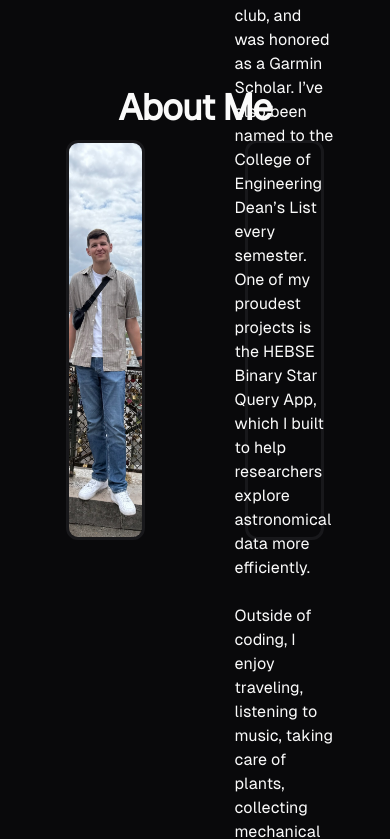
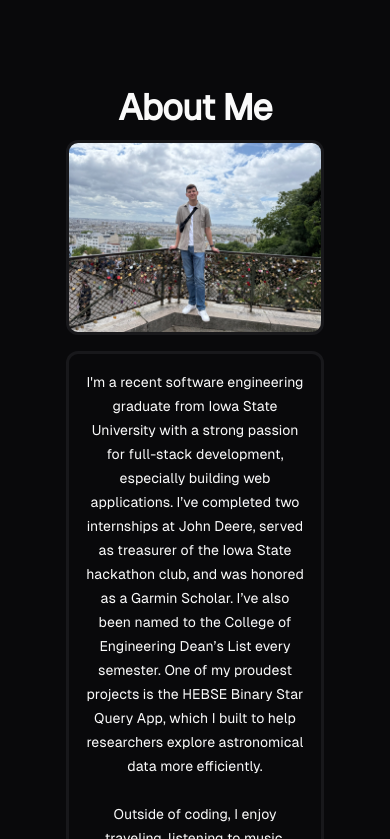
Before and after one commit to svarnitskyy/Portfolio-Website, a React (Vite) app: page / in a window 390 px wide. Shown: the part 805-1644 px from the top of the page. Built offline with nearby package versions, Linux system fonts and the light colour scheme.

Commit message:
AboutMe responsive

```diff
--- /dev/null
+++ b/src/components/AboutMe/AboutMe.css
@@ -0,0 +1,64 @@
+.textbox {
+    border: 3px solid var(--mantine-primary-color-contrast);
+    border-radius: var(--mantine-radius-md);
+    padding: 1rem;
+    box-sizing: border-box;
+    display: flex;
+    align-items: center;
+    justify-content: center;
+    text-align: center;
+    word-break: break-word;
+    width: 100%;
+    height: auto;
+    flex: 1;
+}
+
+
+
+@media (max-width: 768px) {
+    .textbox {
+        height: auto;
+        overflow-y: auto;
+    }
+}
+
+@media (min-width: 769px) {
+    .imagebox {
+        height: 100%;
+    }
+}
+
+
+.imagebox {
+    border: 3px solid var(--mantine-primary-color-contrast);
+    border-radius: var(--mantine-radius-md);
+    width: 100%;
+    height: 100%;
+    object-fit: cover;
+    display: block;
+    flex: 1;
+    max-height: 100%;
+}
+
+
+.AboutMeLeftContainer {
+    display: flex;
+    align-items: center;
+    justify-content: center;
+}
+
+.AboutMeRightContainer {
+    display: flex;
+    align-items: center;
+    height: auto;
+}
+
+.responsive-text {
+    font-size: 1.125rem;
+}
+
+@media (max-width: 768px) {
+    .responsive-text {
+        font-size: 0.875rem;
+    }
+}
--- a/src/components/AboutMe/AboutMe.tsx
+++ b/src/components/AboutMe/AboutMe.tsx
@@ -1,31 +1,29 @@
 import { Center, Grid, Image, Text, Title } from '@mantine/core';
+
+import './AboutMe.css';
 
 export function AboutMe() {
   return (
     <div className="AboutMe" style={{ width: '100%' }}>
-      <Title style={{ textAlign: 'center', marginBottom: '10px'}}>About Me</Title>
+      <Title style={{ textAlign: 'center', marginBottom: '10px' }}>About Me</Title>
       <Grid className="AboutMeContainer">
-        <Grid.Col className="AboutMeLeftContainer" span={6} px={50}>
-          <Image
-            src="./src/self.jpg"
-            radius="md"
-            h={400}
-            style={{
-              border: '3px solid var(--mantine-primary-color-contrast)',
-              borderRadius: 'var(--mantine-radius-md)',
-            }}
-          />
+        <Grid.Col
+          className="AboutMeLeftContainer"
+          span={{ base: 12, md: 6 }}
+          style={{ display: 'flex', alignItems: 'stretch' }}
+          px={50}
+        >
+          <Image src="./src/self.jpg" className="imagebox" />
         </Grid.Col>
-        <Grid.Col className="AboutMeRightContainer" span={6} px={50}>
-          <Center
-            h={400}
-            style={{
-              border: '3px solid var(--mantine-primary-color-contrast)',
-              borderRadius: 'var(--mantine-radius-md)',
-              padding: '1rem',
-            }}
-          >
-            <Text>
+
+        <Grid.Col
+          className="AboutMeRightContainer"
+          span={{ base: 12, md: 6 }}
+          style={{ display: 'flex', alignItems: 'stretch' }}
+          px={50}
+        >
+          <Center className="textbox">
+            <Text className="responsive-text">
               I'm a recent software engineering graduate from Iowa State University with a strong
               passion for full-stack development, especially building web applications. I’ve
               completed two internships at John Deere, served as treasurer of the Iowa State
```
